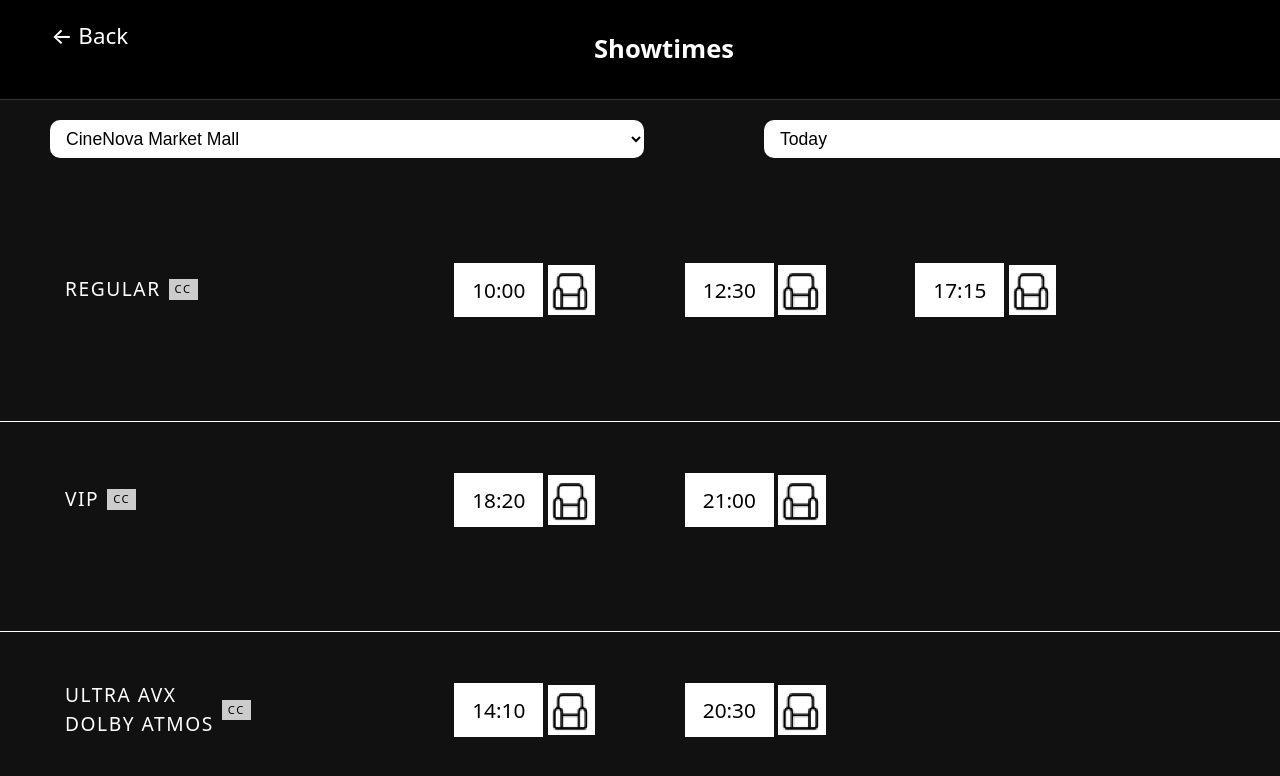
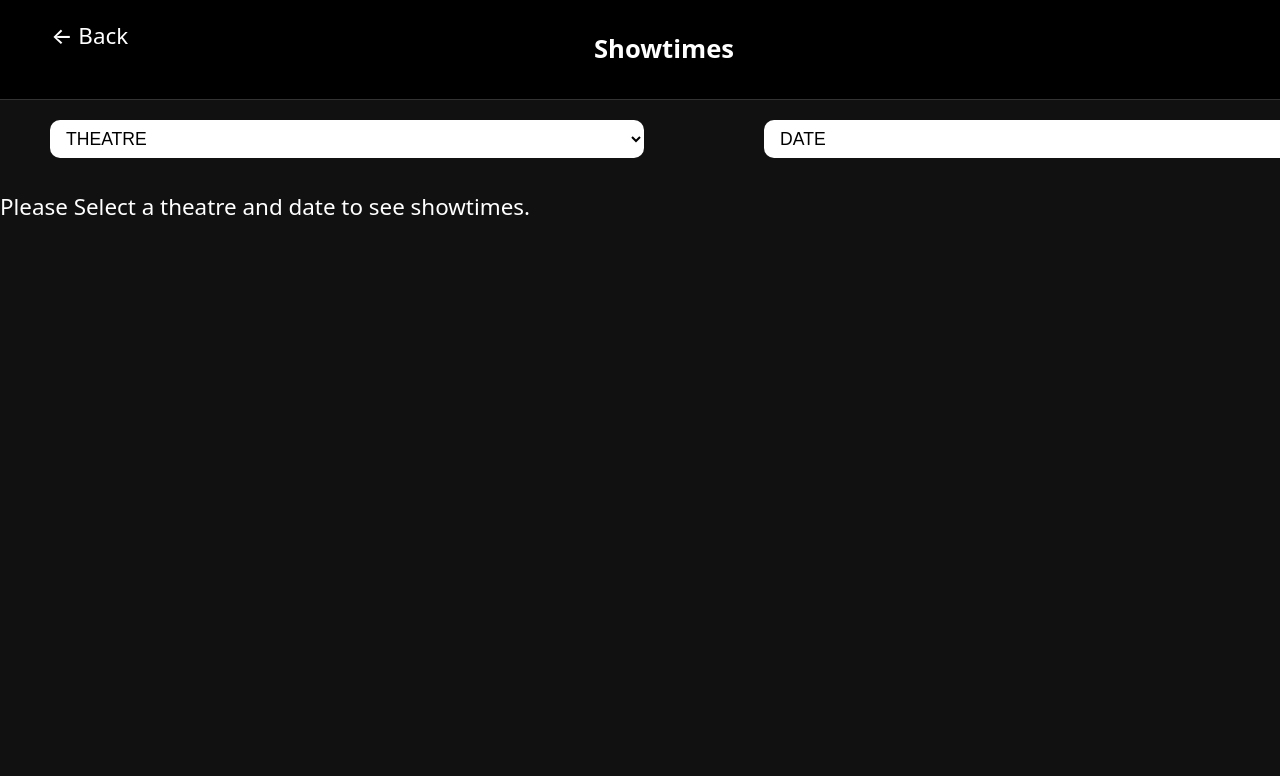
Before and after one commit to Cthomson20/movie_theatre_system, a React (Vite) app: page /showtimes in a window 1280 px wide. Shown: the top 776 px of the page. Built offline with nearby package versions, Linux system fonts and the light colour scheme.

Commit message:
updated back button to work, added options to dropdown filters, added some connectivity with homepage- date and theatre selection from homepage now carry over.

```diff
--- a/src/pages/ShowtimesPage.jsx
+++ b/src/pages/ShowtimesPage.jsx
@@ -1,14 +1,34 @@
 
-import { useNavigate } from 'react-router-dom';
+import { useLocation, useNavigate } from 'react-router-dom';
 import "../styles/ShowtimesPage.css";
 import { useState } from "react";
 
 function ShowtimesPage() {
+  const navigate = useNavigate();
+  const location = useLocation();
+
+  const handleBack = () => {
+    navigate(-1);
+  }
+
+  const movieFromHome = location.state?.movie || null;
+  // Initialise theatre/date based on that movie (or empty if none)
+  const [selectedTheatre, setSelectedTheatre] = useState(
+    movieFromHome?.theatre || ""
+  );
+  const [selectedDate, setSelectedDate] = useState(
+    movieFromHome?.date || ""
+  );
+
+  const hasSelection = selectedTheatre !== "" && selectedDate !== "";
+
   return (
     <div className="showtimes-page">
         {/* Top bar */}
     <header className="showtimes-header">
-        <button className="back-button">← Back</button>
+        <button className="back-button" onClick={handleBack}>
+        ← Back
+        </button>
 
         <h1 className="showtimes-title">Showtimes</h1>
 
@@ -21,14 +41,39 @@ function ShowtimesPage() {
     </header>
               {/* Location + date filters */}
       <div className="filters-row">
-        <select className="filter-select">
-          <option>CineNova Market Mall</option>
+        <select
+          className="filter-select"
+          value={selectedTheatre}
+          onChange={(e) => setSelectedTheatre(e.target.value)}
+        >
+          <option value = "">THEATRE</option>
+          <option value = "CineNova Market Mall">CineNova Market Mall</option>
+          <option value = "CineNova Downtown">CineNova Downtown</option>
+          <option value = "CineNova NE">CineNova NE </option>
         </select>
 
-        <select className="filter-select">
-          <option>Today</option>
+        <select
+          className="filter-select"
+          value = {selectedDate}
+          onChange={e => setSelectedDate(e.target.value)}
+        >
+          <option value = ""> DATE</option>
+          <option value = "2025-11-27"> 2025-11-27</option>
+          <option value = "2025-12-01"> 2025-12-01</option>
+          <option value = "2025-12-02"> 2025-12-02</option>
+
+          {movieFromHome && (<option value={movieFromHome.date}>{movieFromHome.date}</option>)}
         </select>
       </div>
+
+  {!hasSelection ? (
+    <div className= "empty state">
+      <p className="empty-message">
+        Please Select a theatre and date to see showtimes.
+      </p>
+    </div>
+  ) : (
+    <>
 
             {/* REGULAR row */}
       <section className="showtime-section">
@@ -59,6 +104,8 @@ function ShowtimesPage() {
 
         </div>
       </section>
+
+
 
 
     <section className="showtime-section">
@@ -113,10 +160,12 @@ function ShowtimesPage() {
         </div>
       </section>
 
-
+    </>
+  )}
 
 
     </div>
+
   );
 }
 
--- a/src/styles/showTimesPage.css
+++ b/src/styles/showTimesPage.css
@@ -78,6 +78,15 @@
   color: #000;
 }
 
+.empty-state {
+  margin-top: 120px;
+  text-align: center;
+}
+
+.empty-message {
+  font-size: 1.4rem;
+}
+
 /* Each format section: REGULAR, VIP, ULTRA AVX */
 .showtime-section {
   padding: 20px 40px;
```
